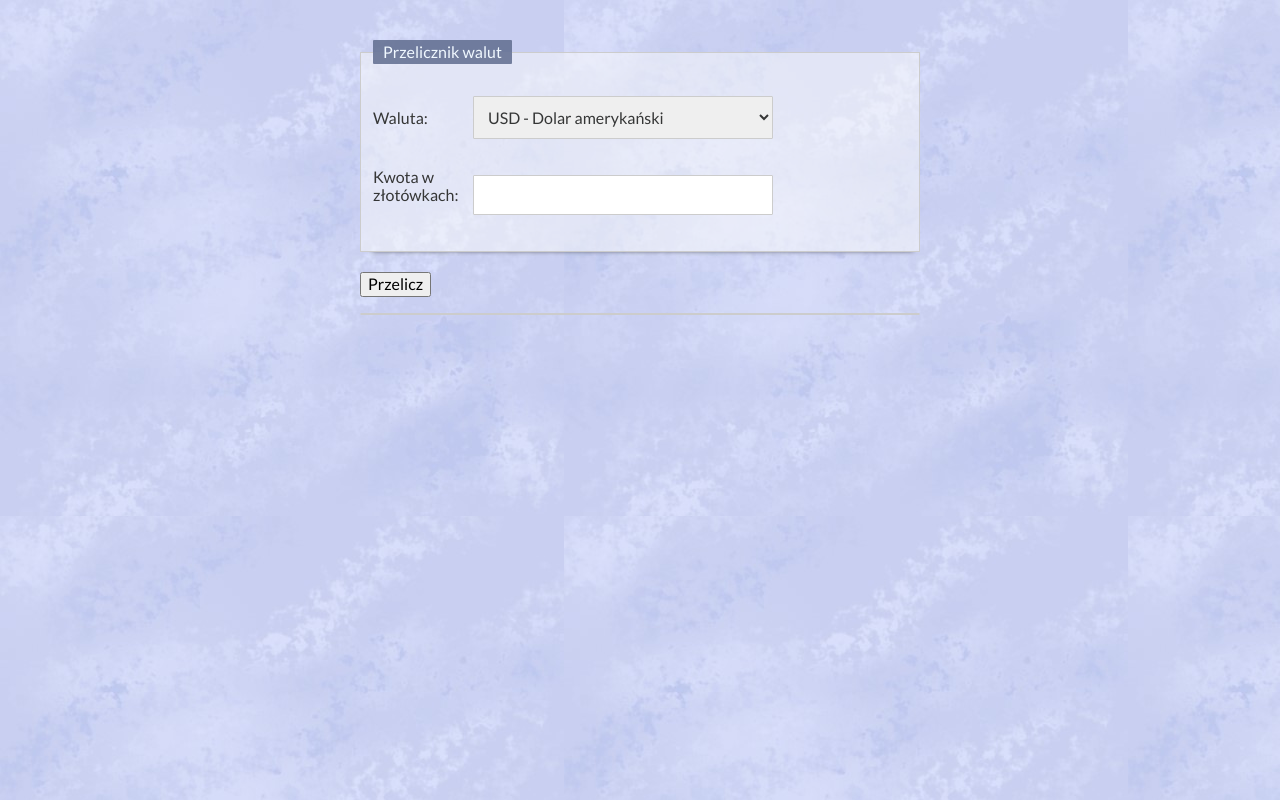
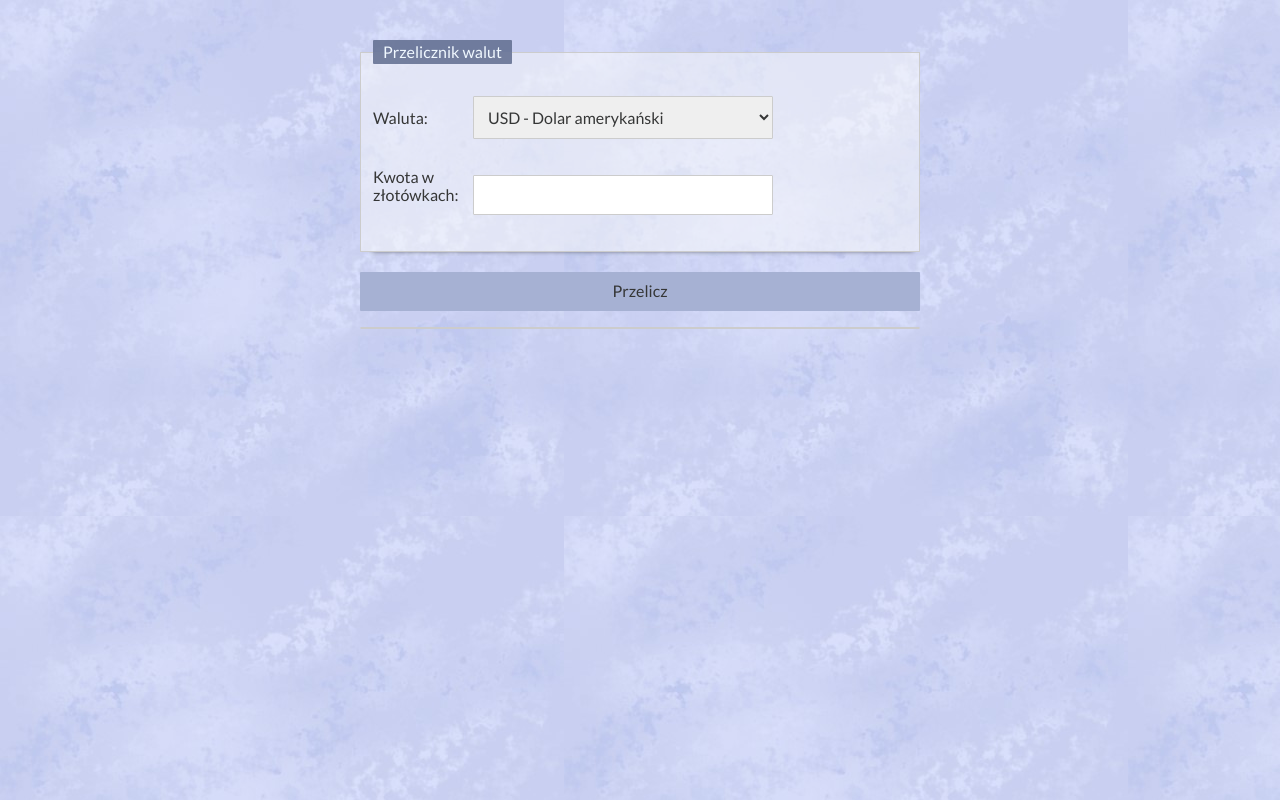
Before and after one commit to WiktoriaNizielska/currency-converter-react, a React (Create React App) app: page / in a window 1280 px wide. Built offline with nearby package versions, Linux system fonts and the light colour scheme.

Commit message:
set result

```diff
--- a/src/App.js
+++ b/src/App.js
@@ -4,7 +4,7 @@ import Result from "./Result";
 import currencies from "./currencies";
 
 function App() {
-  const [result, setResult] = useState();
+  const [result, setResult] = useState(null);
 
   const calculateResult = (amount, currency) => {
     const rate = currencies
@@ -18,14 +18,15 @@ function App() {
     });
   };
 
-
   return (
     <main>
       <Form
         calculateResult={calculateResult}
         result={result}
       />
-      <Result result={result} />
+      <Result
+        result={result}
+      />
     </main>
   );
 }
--- a/src/Form/index.js
+++ b/src/Form/index.js
@@ -2,13 +2,13 @@ import "./style.css";
 import { useState } from "react";
 import currencies from "../currencies";
 
-const Form = ({ calculateResult, result }) => {
+const Form = ({ calculateResult }) => {
   const [currency, setCurrency] = useState(currencies[0].symbol);
   const [amount, setAmount] = useState("");
 
   const onFormsubmit = (event) => {
     event.preventDefault();
-    calculateResult(currency, amount);
+    calculateResult(amount, currency);
   };
 
   return (
@@ -55,10 +55,10 @@ const Form = ({ calculateResult, result }) => {
         </p>
       </fieldset>
       <p>
-        <button className="button">Przelicz</button>
+        <button className="form__button">Przelicz</button>
       </p>
     </form>
- );
+  );
 
 }
 
--- a/src/Result/index.js
+++ b/src/Result/index.js
@@ -1,13 +1,17 @@
 import "./style.css";
 
 const Result = ({ result }) => (
-    <p className="result">
-        {!!result && (
-            <>{result.sourceAmount.toFixed(2)}PLN=
-            {result.targetAmount.toFixed(2)}{result.currency}
-            </>
-        )}
-    </p>
+  <p className="result">
+    {!!result && (
+      <>
+        {result.sourceAmount.toFixed(2)}&nbsp;PLN&nbsp;={" "}
+
+        <strong>
+          {result.targetAmount.toFixed(2)}&nbsp;{result.currency}
+        </strong>
+      </>
+    )}
+  </p>
 );
 
 export default Result;
```
